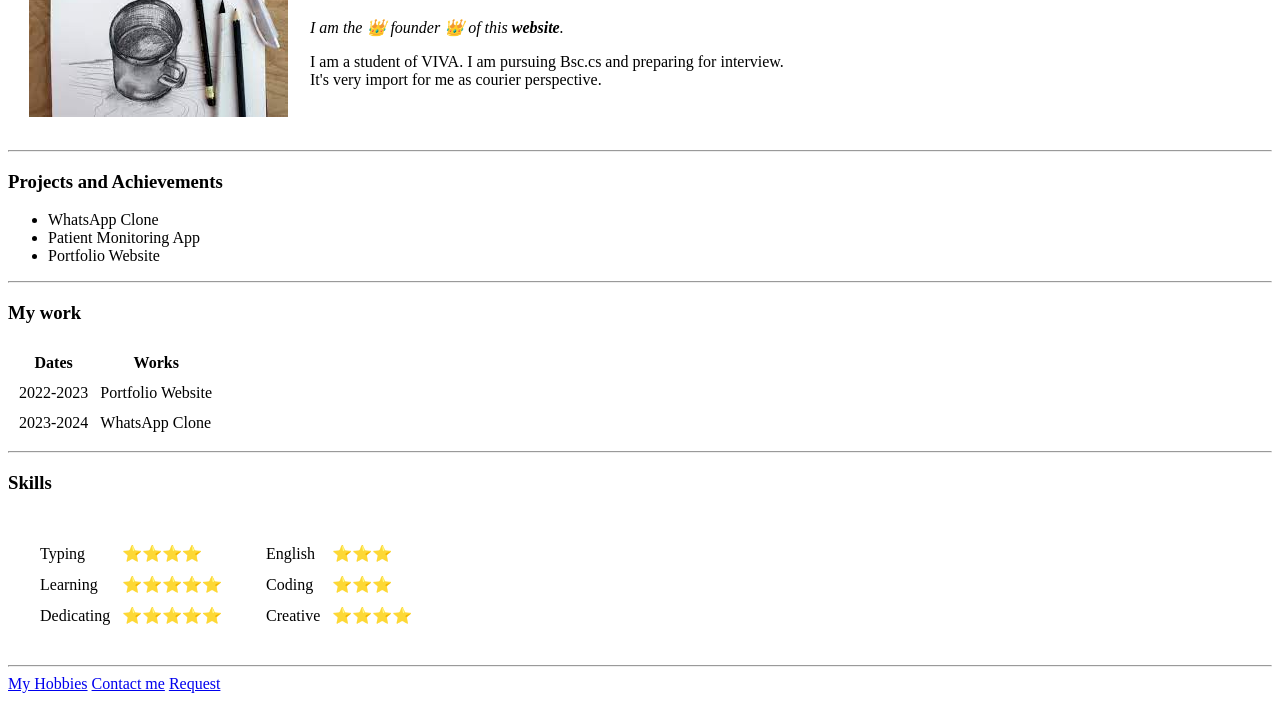
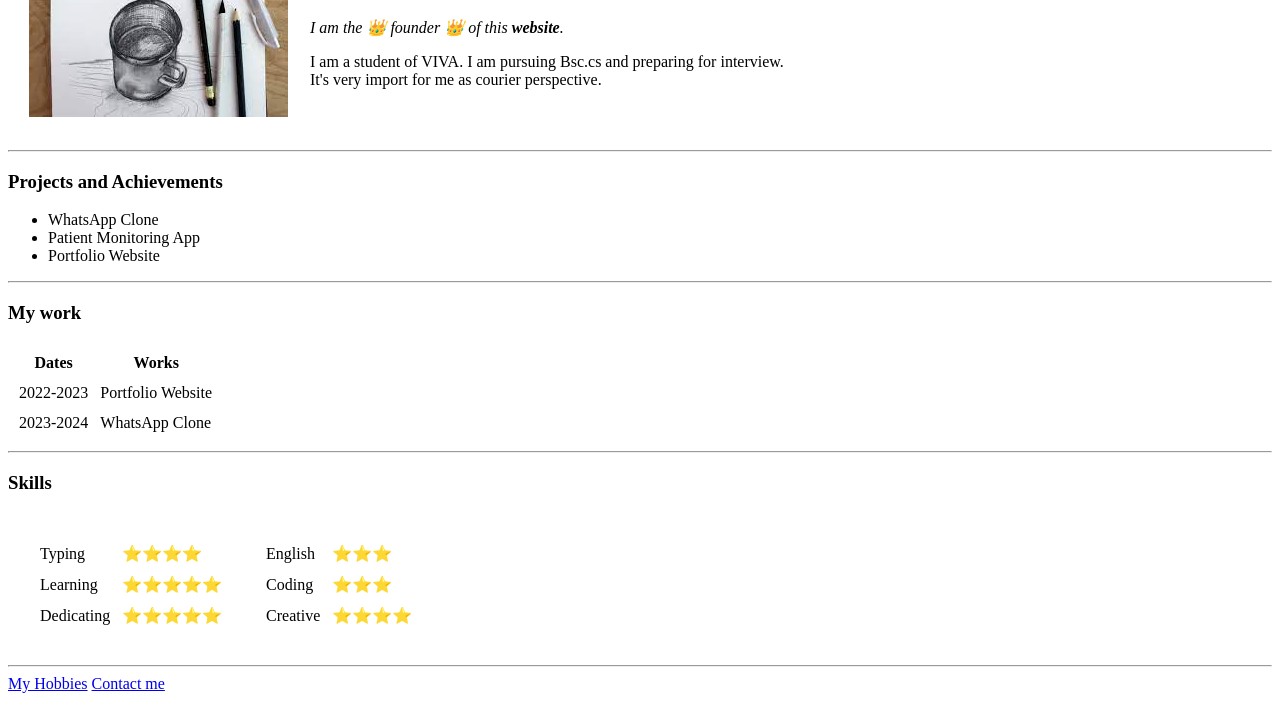
Before and after one commit to HelloWorldDoIt/CV, a plain HTML site: page index.html in a window 1280 px wide. Shown: the part 106-807 px from the top of the page. Drawn offline with Linux system fonts and the light colour scheme.

Commit message:
Update index.html

```diff
--- a/index.html
+++ b/index.html
@@ -82,6 +82,5 @@
     <hr>
     <a href="myHobbies.html">My Hobbies</a>
     <a href="contactMe.html">Contact me</a>
-    <a href="inputs.html">Request</a>
 </body>
 </html>
```
